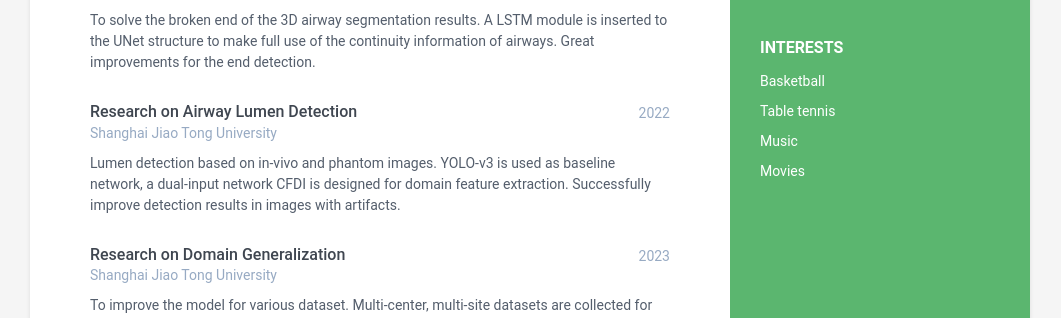
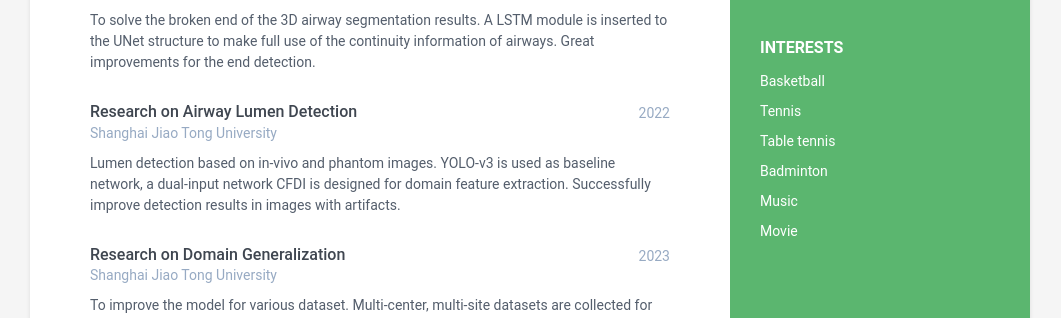
Before and after one commit to longyingsuifeng0227/xjs0227.github.io, a Jekyll site: the page built from index.html, in a window 1280 px wide. Shown: the part 881-1199 px from the top of the page, without its empty margins (110-1171 px from the left). Built offline with Jekyll 4.4.1, drawn with Linux system fonts in a browser that asks for light colours.

Commit message:
Update data.yml

```diff
--- a/_data/data.yml
+++ b/_data/data.yml
@@ -38,13 +38,19 @@ sidebar:
         - item: Basketball
           link:
 
+        - item: Tennis
+          link:
+
         - item: Table tennis
+          link:
+
+        - item: Badminton
           link:
 
         - item: Music
           link:
 
-        - item: Movies
+        - item: Movie
           link:
 
 career-profile:
```
